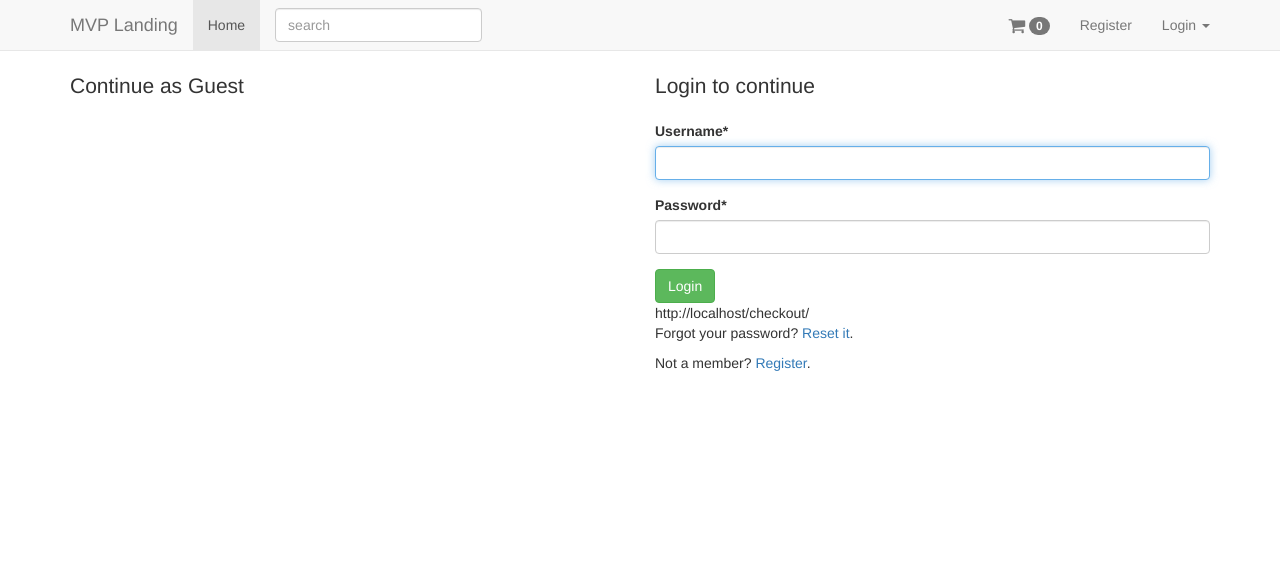
After one commit to aminhp93/django_eCommerce_2, a Django app: page /checkout/ in a window 1280 px wide. The commit adds this page. Shown: the top 570 px of the page. Run offline with Django 3.2, Linux system fonts and the light colour scheme; some libraries are stand-ins or nearby versions.

Commit message:
Checkout View

```diff
--- /dev/null
+++ b/src/carts/templates/carts/checkout_view.html
@@ -0,0 +1,26 @@
+{% extends 'base.html' %}
+{% load i18n %}
+{% load crispy_forms_tags %}
+{% block content %}
+<br>
+{% if not user_can_continue %}
+<div class="row">
+	<div class="col-sm-6">
+		<p class="lead">Continue as Guest</p>
+	</div>
+	<div class="col-sm-6">
+		<p class="lead">Login to continue</p>
+		<form action="{% url 'auth_login' %}" method="POST">
+			{% csrf_token %}
+			{{ login_form|crispy }}
+			<input type="hidden" name="next" value="{{ next_url }}">
+			<input type="submit" class="btn btn-success" value="Login">
+		</form>
+		{{ next_url }}
+		<p>{% trans "Forgot your password?" %} <a href="{% url 'auth_password_reset' %}">{% trans "Reset it" %}</a>.</p>
+		<p>{% trans "Not a member?" %} <a href="{% url 'registration_register' %}">{% trans "Register" %}</a>.</p>
+	</div><br>
+</div>
+{% endif %}
+
+{% endblock %}
--- a/src/carts/views.py
+++ b/src/carts/views.py
@@ -1,8 +1,10 @@
+from django.contrib.auth.forms import AuthenticationForm
 from django.core.urlresolvers import reverse
 from django.http import HttpResponseRedirect, Http404, JsonResponse
-from django.shortcuts import render, get_object_or_404
+from django.shortcuts import render, get_object_or_404, redirect
 from django.views.generic.base import View
-from django.views.generic.detail import SingleObjectMixin
+from django.views.generic.detail import SingleObjectMixin, DetailView
+
 
 from carts.models import Cart, CartItem
 from products.models import Variation
@@ -118,3 +120,30 @@ class CartView(SingleObjectMixin, View):
 		}
 		template = self.template_name
 		return render(request, template, context)
+
+class CheckoutView(DetailView):
+	model = Cart
+	template_name = "carts/checkout_view.html"
+
+	def get_object(self, *args, **kwargs):
+		cart_id = self.request.session.get("cart_id")
+		if cart_id == None:
+			return redirect("carts")
+		cart = Cart.objects.get(id=cart_id)
+		cart.tax_percentage = 0.075
+		if self.request.user.is_authenticated():
+			cart.user = self.request.user
+			cart.save()
+		return cart
+
+
+	def get_context_data(self, *args, **kwargs):
+		context = super().get_context_data(*args, **kwargs)
+		user_can_continue = False
+		if not self.request.user.is_authenticated(): #or if self.request.user.is_guest
+			context["login_form"] = AuthenticationForm()
+			context["next_url"] = self.request.build_absolute_uri()
+		if self.request.user.is_authenticated():
+			user_can_continue = True
+		context["user_can_continue"] = user_can_continue
+		return context
--- a/src/e_commerce_2/urls.py
+++ b/src/e_commerce_2/urls.py
@@ -20,7 +20,7 @@ from django.conf.urls.static import static
 
 from newsletter import views as newsletter_views
 from e_commerce_2 import views as e_commerce_2_views
-from carts.views import CartView, ItemCountView
+from carts.views import CartView, ItemCountView, CheckoutView
 
 urlpatterns = [
     url(r'^$', newsletter_views.home, name='home'),
@@ -33,6 +33,7 @@ urlpatterns = [
     url(r'^categories/', include('products.urls_categories')),
     url(r'^carts/$', CartView.as_view(), name='carts'),
     url(r'^carts/count/$', ItemCountView.as_view(), name='item_count'),
+    url(r'^checkout/$', CheckoutView.as_view(), name='checkout'),
 ]
 
 if settings.DEBUG:
--- a/src/templates/navbar.html
+++ b/src/templates/navbar.html
@@ -23,7 +23,7 @@
             </ul>
             <ul class="nav navbar-nav navbar-right">
                 <li>
-                    <a href="{% url 'carts' %}"><i class="fa fa-shopping-cart fa-navbar-cart" aria-hidden="true"></i><span id="cart-count-badge" class="badge">{{ request.session.cart_item_count }}</span></a>
+                    <a href="{% url 'carts' %}"><i class="fa fa-shopping-cart fa-navbar-cart" aria-hidden="true"></i> <span id="cart-count-badge" class="badge">{{ request.session.cart_item_count }}</span></a>
                 </li>
                 {% if request.user.is_authenticated %}
                 <li><a href="{% url 'auth_logout' %}">Logout</a></li>
--- a/src/templates/registration/registration_form.html
+++ b/src/templates/registration/registration_form.html
@@ -1,7 +1,7 @@
 {% extends "registration/registration_base.html" %} {% load i18n %} {% load crispy_forms_tags %} {% block title %}{% trans "Register for an account" %}{% endblock %} {% block content %}
 <div class="col-sm-6 col-sm-offset-3">
     <h1>Register</h1>
-    <form method="post" action="">
+    <form method="post" action="{% url 'auth_login' %}">
         {% csrf_token %} {{ form|crispy }}
         <input type="submit" value="{% trans 'Submit' %}" />
     </form>
```
Also changed, not shown: src/db.sqlite3.
